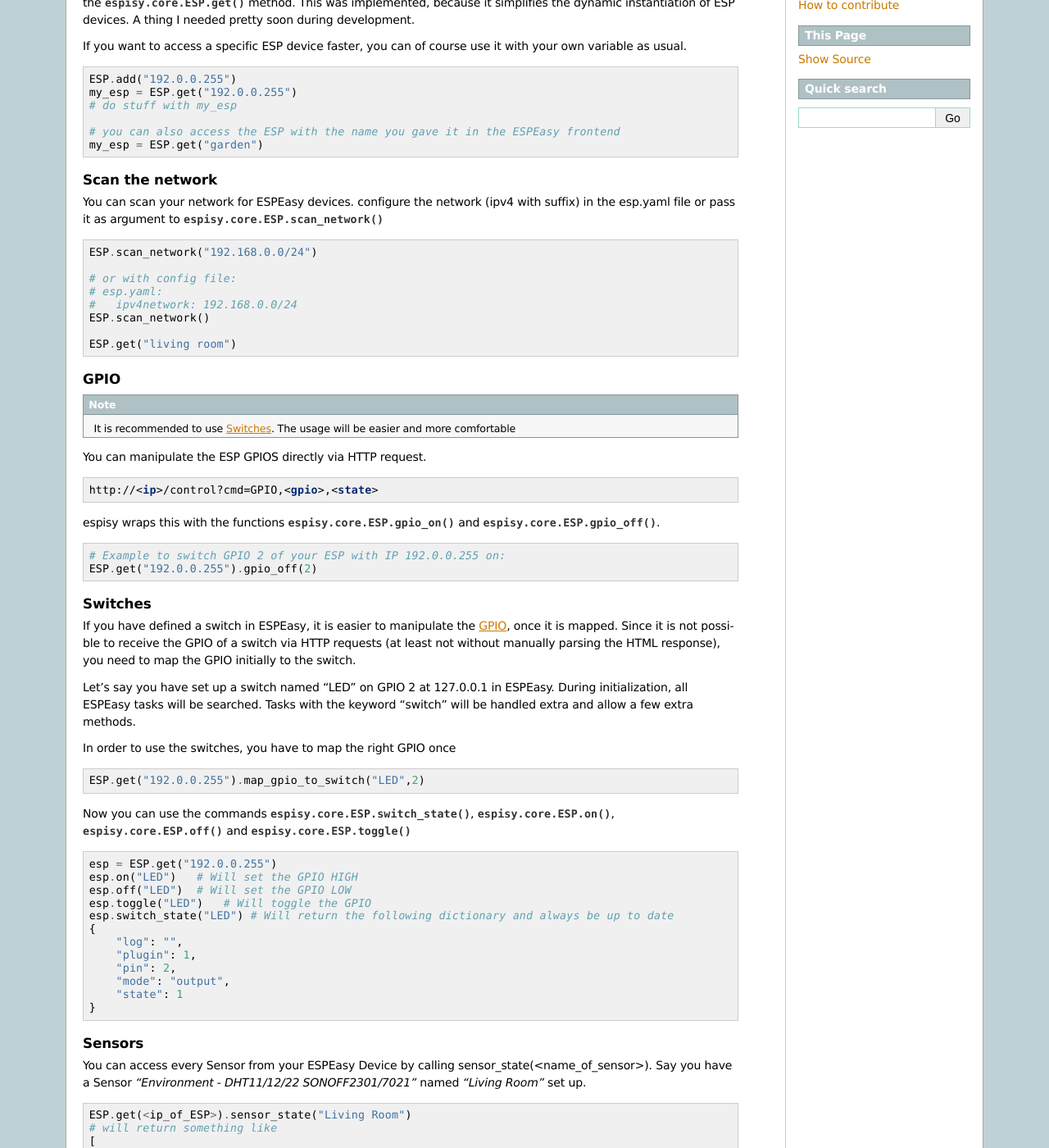
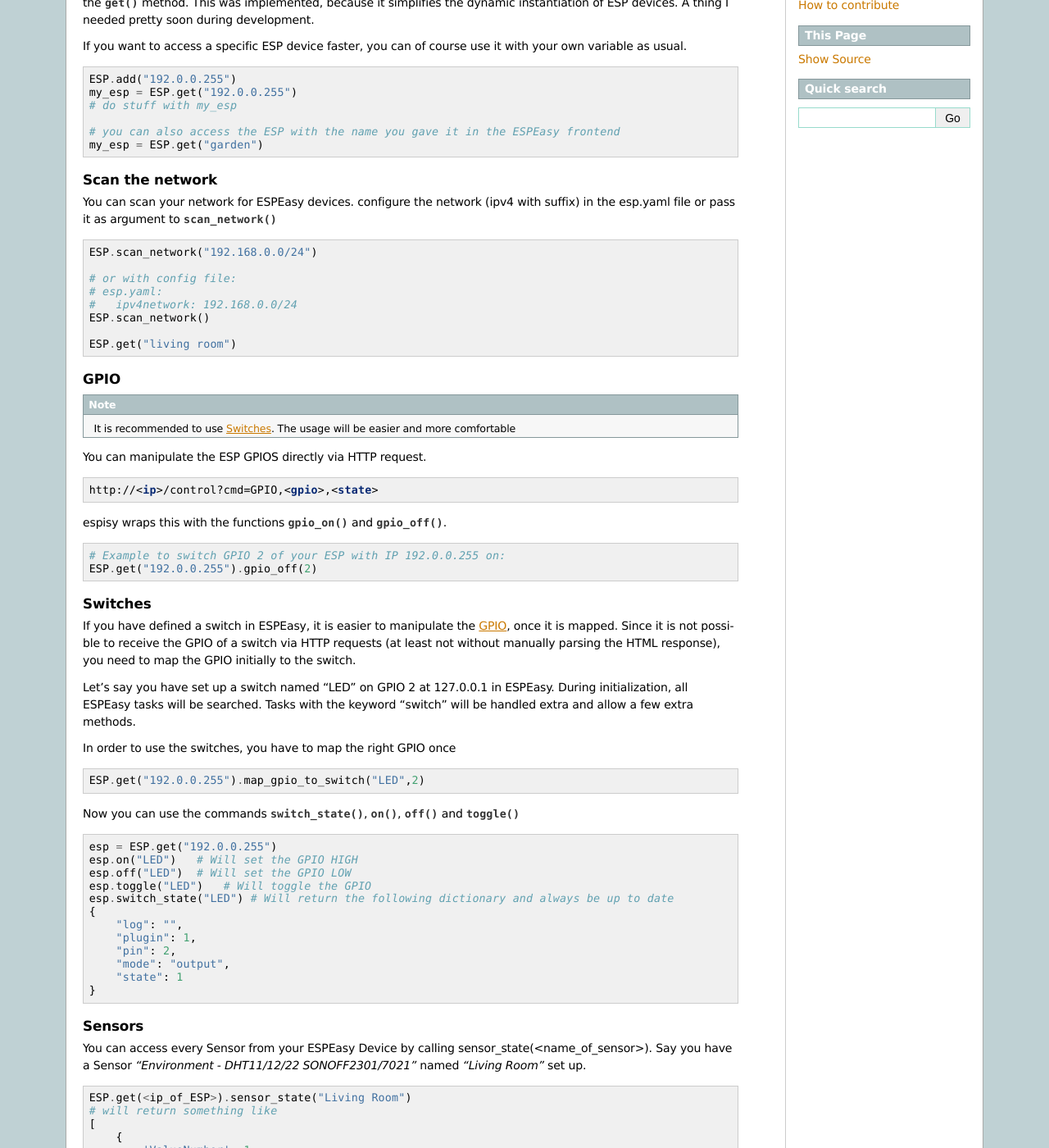
Before and after one commit to ElZetto/espisy, a Sphinx documentation site: the page built from docs/readme.rst, in a window 1280 px wide and 1400 px high, scrolled down 376 px. Shown: the whole window at 82% size. Built offline with Sphinx 7.4.7, drawn with Linux system fonts in a browser that asks for light colours; some of the changed text lies outside the part shown.

```diff
--- a/docs/conf.py
+++ b/docs/conf.py
@@ -57,3 +57,5 @@ html_static_path = ['_static']
 todo_include_todos = True
 todo_link_only = True
 master_doc = 'index'
+
+autodoc_mock_imports = ["yaml"]
--- a/docs/esp.rst
+++ b/docs/esp.rst
@@ -4,6 +4,4 @@ ESP Module
 
 
 .. automodule:: espisy.core
-
-.. autoclass:: espisy.core.ESP
    :members:
--- /dev/null
+++ b/docs/exceptions.rst
@@ -0,0 +1,6 @@
+################
+Exceptions
+################
+
+.. automodule:: espisy.errors
+    :members:
--- a/docs/readme.rst
+++ b/docs/readme.rst
@@ -18,11 +18,11 @@ Usage
 Create an ESP device
 =====================
 
-.. warning::
-    **You should always use the classmethod** :meth:`espisy.core.ESP.add` **to add a new ESP device**
+.. note::
+    **You should always use the classmethod** :meth:`~~espisy.core.ESP.add` **to add a new ESP device**
 
 The ESP has a static register which keeps track of the ESP instances. It is possible to refer to every created ESP with
-the :meth:`espisy.core.ESP.get` method. This was implemented, because it simplifies the dynamic instantiation of ESP devices. A thing I needed pretty soon during development.
+the :meth:`~espisy.core.ESP.get` method. This was implemented, because it simplifies the dynamic instantiation of ESP devices. A thing I needed pretty soon during development.
 
 If you want to access a specific ESP device faster, you can of course use it with your own variable as usual.
 
@@ -40,7 +40,7 @@ Scan the network
 =================
 
 You can scan your network for ESPEasy devices.
-configure the network (ipv4 with suffix) in the esp.yaml file or pass it as argument to :meth:`espisy.core.ESP.scan_network`
+configure the network (ipv4 with suffix) in the esp.yaml file or pass it as argument to :meth:`~espisy.core.ESP.scan_network`
 
 .. code-block:: python
 
@@ -67,7 +67,7 @@ You can manipulate the ESP GPIOS directly via HTTP request.
 
     http://<ip>/control?cmd=GPIO,<gpio>,<state>
 
-espisy wraps this with the functions :meth:`espisy.core.ESP.gpio_on` and :meth:`espisy.core.ESP.gpio_off`.
+espisy wraps this with the functions :meth:`~espisy.core.ESP.gpio_on` and :meth:`~espisy.core.ESP.gpio_off`.
 
 .. code-block:: python
 
@@ -91,8 +91,8 @@ In order to use the switches, you have to map the right GPIO once
 
     ESP.get("192.0.0.255").map_gpio_to_switch("LED",2)
 
-Now you can use the commands :meth:`espisy.core.ESP.switch_state`, :meth:`espisy.core.ESP.on()`,
-:meth:`espisy.core.ESP.off()` and :meth:`espisy.core.ESP.toggle()`
+Now you can use the commands :meth:`~espisy.core.ESP.switch_state`, :meth:`~espisy.core.ESP.on()`,
+:meth:`~espisy.core.ESP.off()` and :meth:`~espisy.core.ESP.toggle()`
 
 .. code-block:: python
 
@@ -136,7 +136,7 @@ Say you have a Sensor *"Environment - DHT11/12/22 SONOFF2301/7021"* named *"Livi
     ]
 
 Alternatively, you can also access the sensor as a :doc:`subclass <sensor>`, which provides the properties
-:attr:`~espisy.sensor.Sensor.temperature`, :attr:`~espisy.sensor.Sensor.humidity` and the method :meth:`~espisy.sensor.Sensor.feature`.
+:attr:`~espisy.sensor.Sensor.temperature`, :attr:`~espisy.sensor.Sensor.humidity` and the method :meth:`~~espisy.sensor.Sensor.feature`.
 
 .. code-block:: python
 
--- a/docs/sensor.rst
+++ b/docs/sensor.rst
@@ -4,7 +4,4 @@ Sensor Module
 
 
 .. automodule:: espisy.sensor
-
-
-.. autoclass:: espisy.sensor.Sensor
    :members:
```
Also changed, not shown: docs/howto.rst (+9 -5 lines), docs/todo.rst (+11 -2 lines), 2 other files.
